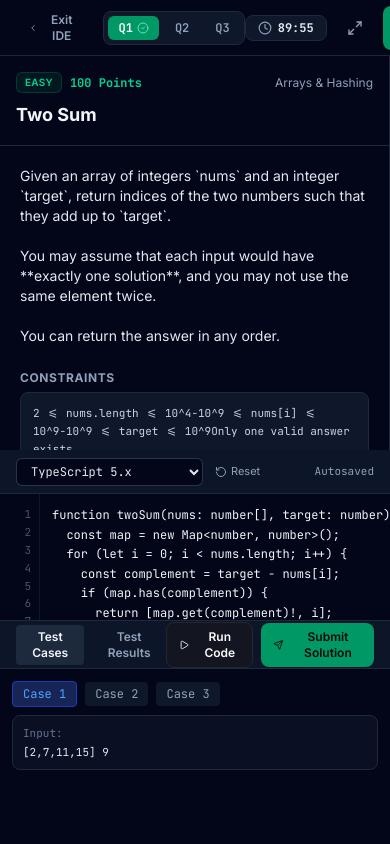
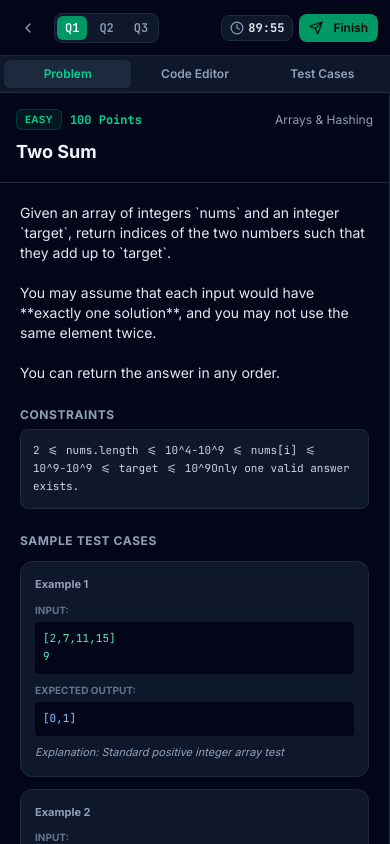
Before and after one commit to shivammole1234/EdutechPrototype, a React (Vite) app: page /student/assessments/asm_01/question/q_01 in a window 390 px wide. Built offline with nearby package versions, Linux system fonts and the light colour scheme.

Commit message:
feat(ui): enhance mobile sidebar navigation
Implement standardized mobile navigation controls across layouts, including automatic closing on route change, escape key support, body scroll locking, and improved touch-friendly styling.

```diff
--- a/src/pages/student/StudentAssessmentIDEPage.tsx
+++ b/src/pages/student/StudentAssessmentIDEPage.tsx
@@ -55,6 +55,7 @@ export const StudentAssessmentIDEPage: React.FC = () => {
   const [isFullscreen, setIsFullscreen] = useState(false);
   const [tabSwitches, setTabSwitches] = useState(0);
   const [isSubmitModalOpen, setIsSubmitModalOpen] = useState(false);
+  const [mobileTab, setMobileTab] = useState<'problem' | 'code' | 'tests'>('problem');
 
   // Load Assessment & Questions
   useEffect(() => {
@@ -215,41 +216,41 @@ export const StudentAssessmentIDEPage: React.FC = () => {
   return (
     <div className="h-screen bg-slate-950 text-slate-100 flex flex-col overflow-hidden select-none">
       {/* Top Header Bar */}
-      <header className="h-14 bg-slate-950 border-b border-slate-800/90 px-4 flex items-center justify-between shrink-0 z-20">
-        {/* Left: Test Title & Question Navigator */}
-        <div className="flex items-center gap-4">
+      <header className="h-14 bg-slate-950 border-b border-slate-800/90 px-3 sm:px-4 flex items-center justify-between shrink-0 z-20 gap-2">
+        {/* Left: Exit + Question Navigator */}
+        <div className="flex items-center gap-2 sm:gap-4 min-w-0">
           <Button
             variant="ghost"
             size="sm"
             onClick={() => navigate('/student/assessments')}
-            className="text-slate-400 hover:text-slate-200"
+            className="text-slate-400 hover:text-slate-200 px-2 sm:px-3 text-xs shrink-0"
           >
-            <ChevronLeft className="w-4 h-4 mr-1" />
-            Exit IDE
+            <ChevronLeft className="w-4 h-4 mr-0.5 sm:mr-1" />
+            <span className="hidden xs:inline">Exit</span>
           </Button>
 
-          <div className="hidden sm:block border-l border-slate-800 pl-4">
-            <h1 className="text-xs font-bold text-slate-200 truncate max-w-xs sm:max-w-sm">
+          <div className="hidden md:block border-l border-slate-800 pl-4">
+            <h1 className="text-xs font-bold text-slate-200 truncate max-w-[150px] lg:max-w-xs">
               {assessment?.title || 'Coding Assessment'}
             </h1>
           </div>
 
           {/* Question Nav Pills 01, 02, 03 */}
-          <div className="flex items-center gap-1.5 bg-slate-900 border border-slate-800 p-1 rounded-lg">
+          <div className="flex items-center gap-1 bg-slate-900 border border-slate-800 p-0.5 sm:p-1 rounded-lg shrink-0">
             {questions.map((q, idx) => {
               const isActive = idx === currentQuestionIndex;
               return (
                 <button
                   key={q.id}
                   onClick={() => setCurrentQuestionIndex(idx)}
-                  className={`flex items-center gap-1 px-2.5 py-1 rounded-md text-xs font-semibold font-mono transition cursor-pointer ${
+                  className={`flex items-center gap-1 px-2 py-1 rounded-md text-xs font-semibold font-mono transition cursor-pointer ${
                     isActive
                       ? 'bg-emerald-600 text-white shadow-xs'
                       : 'text-slate-400 hover:text-slate-200 hover:bg-slate-800'
                   }`}
                 >
                   <span>Q{idx + 1}</span>
-                  {idx === 0 && <CheckCircle2 className="w-3 h-3 text-emerald-300" />}
+                  {idx === 0 && <CheckCircle2 className="w-3 h-3 text-emerald-300 hidden sm:inline" />}
                 </button>
               );
             })}
@@ -257,10 +258,10 @@ export const StudentAssessmentIDEPage: React.FC = () => {
         </div>
 
         {/* Right: Timer, Proctor status, Submit button */}
-        <div className="flex items-center gap-3">
+        <div className="flex items-center gap-1.5 sm:gap-3 shrink-0">
           {/* Countdown Clock */}
           <div
-            className={`flex items-center gap-1.5 px-3 py-1 rounded-lg border font-mono text-xs font-bold ${
+            className={`flex items-center gap-1 sm:gap-1.5 px-2 sm:px-3 py-1 rounded-lg border font-mono text-xs font-bold ${
               secondsRemaining < 600
                 ? 'bg-rose-950/80 border-rose-600 text-rose-300 animate-pulse'
                 : 'bg-slate-900 border-slate-800 text-slate-200'
@@ -272,14 +273,14 @@ export const StudentAssessmentIDEPage: React.FC = () => {
 
           {/* Tab Switch warning badge */}
           {tabSwitches > 0 && (
-            <Badge variant="warning" size="sm">
+            <Badge variant="warning" size="sm" className="hidden sm:inline-flex">
               <Shield className="w-3 h-3 mr-1" />
               {tabSwitches}/3 Violations
             </Badge>
           )}
 
           {/* Fullscreen Toggle */}
-          <Button variant="ghost" size="icon" onClick={toggleFullscreen} className="text-slate-400">
+          <Button variant="ghost" size="icon" onClick={toggleFullscreen} className="text-slate-400 hidden sm:flex">
             {isFullscreen ? <Minimize2 className="w-4 h-4" /> : <Maximize2 className="w-4 h-4" />}
           </Button>
 
@@ -288,18 +289,51 @@ export const StudentAssessmentIDEPage: React.FC = () => {
             variant="primary"
             size="sm"
             onClick={() => setIsSubmitModalOpen(true)}
-            className="bg-emerald-600 hover:bg-emerald-700 font-semibold"
+            className="bg-emerald-600 hover:bg-emerald-700 font-semibold text-xs px-2.5 sm:px-3"
           >
-            <Send className="w-3.5 h-3.5 mr-1.5" />
-            Finish Test
+            <Send className="w-3.5 h-3.5 mr-1" />
+            <span className="hidden sm:inline">Finish Test</span>
+            <span className="sm:hidden">Finish</span>
           </Button>
         </div>
       </header>
 
+      {/* Mobile View Switcher (Visible on < lg) */}
+      <div className="lg:hidden flex items-center justify-around bg-slate-900 border-b border-slate-800 p-1 shrink-0">
+        <button
+          onClick={() => setMobileTab('problem')}
+          className={`flex-1 py-1.5 text-xs font-semibold rounded-md text-center transition ${
+            mobileTab === 'problem' ? 'bg-slate-800 text-emerald-400 font-bold' : 'text-slate-400 hover:text-slate-200'
+          }`}
+        >
+          Problem
+        </button>
+        <button
+          onClick={() => setMobileTab('code')}
+          className={`flex-1 py-1.5 text-xs font-semibold rounded-md text-center transition ${
+            mobileTab === 'code' ? 'bg-slate-800 text-emerald-400 font-bold' : 'text-slate-400 hover:text-slate-200'
+          }`}
+        >
+          Code Editor
+        </button>
+        <button
+          onClick={() => setMobileTab('tests')}
+          className={`flex-1 py-1.5 text-xs font-semibold rounded-md text-center transition ${
+            mobileTab === 'tests' ? 'bg-slate-800 text-emerald-400 font-bold' : 'text-slate-400 hover:text-slate-200'
+          }`}
+        >
+          Test Cases
+        </button>
+      </div>
+
       {/* Main Two-Pane IDE Workspace */}
       <div className="flex-1 grid grid-cols-1 lg:grid-cols-12 overflow-hidden">
-        {/* Left Problem Description Panel (5 cols) */}
-        <div className="lg:col-span-5 border-r border-slate-800 flex flex-col h-full bg-slate-950 overflow-hidden">
+        {/* Left Problem Description Panel (5 cols on lg, toggled on mobile) */}
+        <div
+          className={`lg:col-span-5 border-r border-slate-800 flex flex-col h-full bg-slate-950 overflow-hidden ${
+            mobileTab === 'problem' ? 'flex' : 'hidden lg:flex'
+          }`}
+        >
           {/* Problem Header */}
           <div className="p-4 border-b border-slate-800 shrink-0 space-y-2">
             <div className="flex items-center justify-between">
@@ -373,15 +407,19 @@ export const StudentAssessmentIDEPage: React.FC = () => {
           </div>
         </div>
 
-        {/* Right Code Editor & Execution Panel (7 cols) */}
-        <div className="lg:col-span-7 flex flex-col h-full bg-slate-950 overflow-hidden">
+        {/* Right Code Editor & Execution Panel (7 cols on lg, toggled on mobile) */}
+        <div
+          className={`lg:col-span-7 flex flex-col h-full bg-slate-950 overflow-hidden ${
+            mobileTab !== 'problem' ? 'flex' : 'hidden lg:flex'
+          }`}
+        >
           {/* Editor Sub-Header (Language Switcher, Reset, Autosave indicator) */}
-          <div className="h-11 bg-slate-900/90 border-b border-slate-800 px-4 flex items-center justify-between shrink-0">
-            <div className="flex items-center gap-3">
+          <div className="h-11 bg-slate-900/90 border-b border-slate-800 px-3 sm:px-4 flex items-center justify-between shrink-0">
+            <div className="flex items-center gap-2 sm:gap-3">
               <select
                 value={language}
                 onChange={(e) => setLanguage(e.target.value as SupportedLanguage)}
-                className="bg-slate-950 border border-slate-700/80 rounded-md px-2.5 py-1 text-xs font-mono text-slate-200 cursor-pointer focus:outline-none focus:border-emerald-500"
+                className="bg-slate-950 border border-slate-700/80 rounded-md px-2 py-1 text-xs font-mono text-slate-200 cursor-pointer focus:outline-none focus:border-emerald-500"
               >
                 <option value="typescript">TypeScript 5.x</option>
                 <option value="javascript">JavaScript (Node.js)</option>
@@ -398,19 +436,23 @@ export const StudentAssessmentIDEPage: React.FC = () => {
                 title="Reset to starter template"
               >
                 <RotateCcw className="w-3 h-3" />
-                <span>Reset</span>
+                <span className="hidden sm:inline">Reset</span>
               </button>
             </div>
 
             <div className="flex items-center gap-3 text-[11px] text-slate-400 font-mono">
-              <span>Autosaved</span>
+              <span className="hidden sm:inline">Autosaved</span>
             </div>
           </div>
 
           {/* Monaco-Style Code Area */}
-          <div className="flex-1 relative bg-slate-950 overflow-hidden font-mono text-xs flex">
+          <div
+            className={`relative bg-slate-950 overflow-hidden font-mono text-xs flex ${
+              mobileTab === 'tests' ? 'hidden lg:flex lg:flex-1' : 'flex-1'
+            }`}
+          >
             {/* Line numbers simulated */}
-            <div className="w-10 py-3 bg-slate-950 border-r border-slate-900 text-right pr-2 select-none text-slate-600 text-[11px] font-mono leading-relaxed">
+            <div className="w-8 sm:w-10 py-3 bg-slate-950 border-r border-slate-900 text-right pr-1.5 sm:pr-2 select-none text-slate-600 text-[11px] font-mono leading-relaxed">
               {Array.from({ length: 28 }).map((_, i) => (
                 <div key={i}>{i + 1}</div>
               ))}
@@ -427,36 +469,46 @@ export const StudentAssessmentIDEPage: React.FC = () => {
           </div>
 
           {/* Action Bar (Run Sample Tests & Submit Solution) */}
-          <div className="h-12 bg-slate-900/90 border-t border-slate-800 px-4 flex items-center justify-between shrink-0">
-            <div className="flex items-center gap-2">
+          <div className="h-12 bg-slate-900/90 border-t border-slate-800 px-3 sm:px-4 flex items-center justify-between shrink-0 gap-2">
+            <div className="flex items-center gap-1.5 sm:gap-2">
               <button
-                onClick={() => setActiveBottomTab('tests')}
-                className={`px-2.5 py-1 rounded text-xs font-semibold transition ${
+                onClick={() => {
+                  setActiveBottomTab('tests');
+                  setMobileTab('tests');
+                }}
+                className={`px-2 sm:px-2.5 py-1 rounded text-xs font-semibold transition ${
                   activeBottomTab === 'tests' ? 'bg-slate-800 text-slate-100' : 'text-slate-400 hover:text-slate-200'
                 }`}
               >
                 Test Cases
               </button>
               <button
-                onClick={() => setActiveBottomTab('results')}
-                className={`px-2.5 py-1 rounded text-xs font-semibold transition ${
+                onClick={() => {
+                  setActiveBottomTab('results');
+                  setMobileTab('tests');
+                }}
+                className={`px-2 sm:px-2.5 py-1 rounded text-xs font-semibold transition ${
                   activeBottomTab === 'results' ? 'bg-slate-800 text-slate-100' : 'text-slate-400 hover:text-slate-200'
                 }`}
               >
-                Test Results {executionResult && `(${executionResult.passedTests}/${executionResult.totalTests})`}
+                <span className="hidden sm:inline">Test Results</span>
+                <span className="sm:hidden">Results</span>{' '}
+                {executionResult && `(${executionResult.passedTests}/${executionResult.totalTests})`}
               </button>
             </div>
 
-            <div className="flex items-center gap-2">
+            <div className="flex items-center gap-1.5 sm:gap-2">
               <Button
                 variant="outline"
                 size="sm"
                 onClick={handleRunCode}
                 isLoading={isRunning}
                 disabled={isSubmitting}
+                className="text-xs px-2 sm:px-3"
               >
                 <Play className="w-3.5 h-3.5 mr-1" />
-                Run Code
+                <span className="hidden sm:inline">Run Code</span>
+                <span className="sm:hidden">Run</span>
               </Button>
               <Button
                 variant="primary"
@@ -464,16 +516,21 @@ export const StudentAssessmentIDEPage: React.FC = () => {
                 onClick={handleSubmitSolution}
                 isLoading={isSubmitting}
                 disabled={isRunning}
-                className="bg-emerald-600 hover:bg-emerald-700"
+                className="bg-emerald-600 hover:bg-emerald-700 text-xs px-2 sm:px-3"
               >
                 <Send className="w-3.5 h-3.5 mr-1" />
-                Submit Solution
+                <span className="hidden sm:inline">Submit Solution</span>
+                <span className="sm:hidden">Submit</span>
               </Button>
             </div>
           </div>
 
           {/* Bottom Execution & Results Drawer */}
-          <div className="h-44 bg-slate-950 border-t border-slate-800 p-3 overflow-y-auto shrink-0 text-xs">
+          <div
+            className={`bg-slate-950 border-t border-slate-800 p-3 overflow-y-auto shrink-0 text-xs ${
+              mobileTab === 'tests' ? 'flex-1 lg:h-44 lg:flex-none' : 'h-36 sm:h-44'
+            }`}
+          >
             {activeBottomTab === 'tests' && (
               <div className="space-y-2">
                 <div className="flex items-center gap-2">
```
Also changed, not shown: src/components/common/RoleSwitcher.tsx (+43 -22 lines), src/layouts/AdminLayout.tsx (+54 -23 lines), src/layouts/InstructorLayout.tsx (+53 -22 lines), src/layouts/StudentLayout.tsx (+53 -22 lines), src/pages/instructor/InstructorLiveClassroomPage.tsx (+6 -6 lines), src/pages/student/StudentLiveClassroomPage.tsx (+6 -6 lines).
